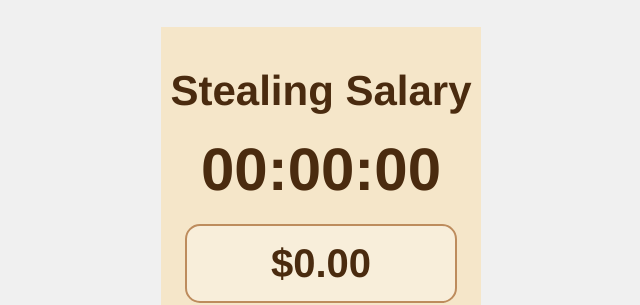
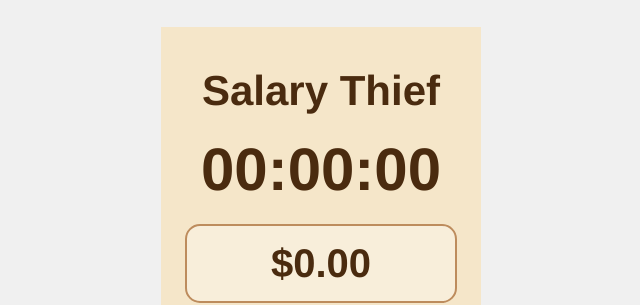
Before and after one commit to mike6616b/salary-thief, a plain HTML site: page index.html in a window 1280 px wide. Shown: the top 305 px of the page, without its empty margins (319-959 px from the left). Drawn offline with Linux system fonts and the light colour scheme.

Commit message:
index.html

```diff
--- a/index.html
+++ b/index.html
@@ -3,7 +3,7 @@
 <head>
     <meta charset="UTF-8">
     <meta name="viewport" content="width=device-width, initial-scale=1.0">
-    <title>薪水小偷 App 模擬</title>
+    <title>薪水小偷</title>
     <style>
         * {
             margin: 0;
@@ -250,7 +250,7 @@
 </head>
 <body>
     <div class="app-container">
-        <h1 class="app-title">Stealing Salary</h1>
+        <h1 class="app-title">Salary Thief</h1>
         <div class="timer-display" id="timer">00:00:00</div>
         <div class="money-container">
             <div class="money-text" id="money">$0.00</div>
```
